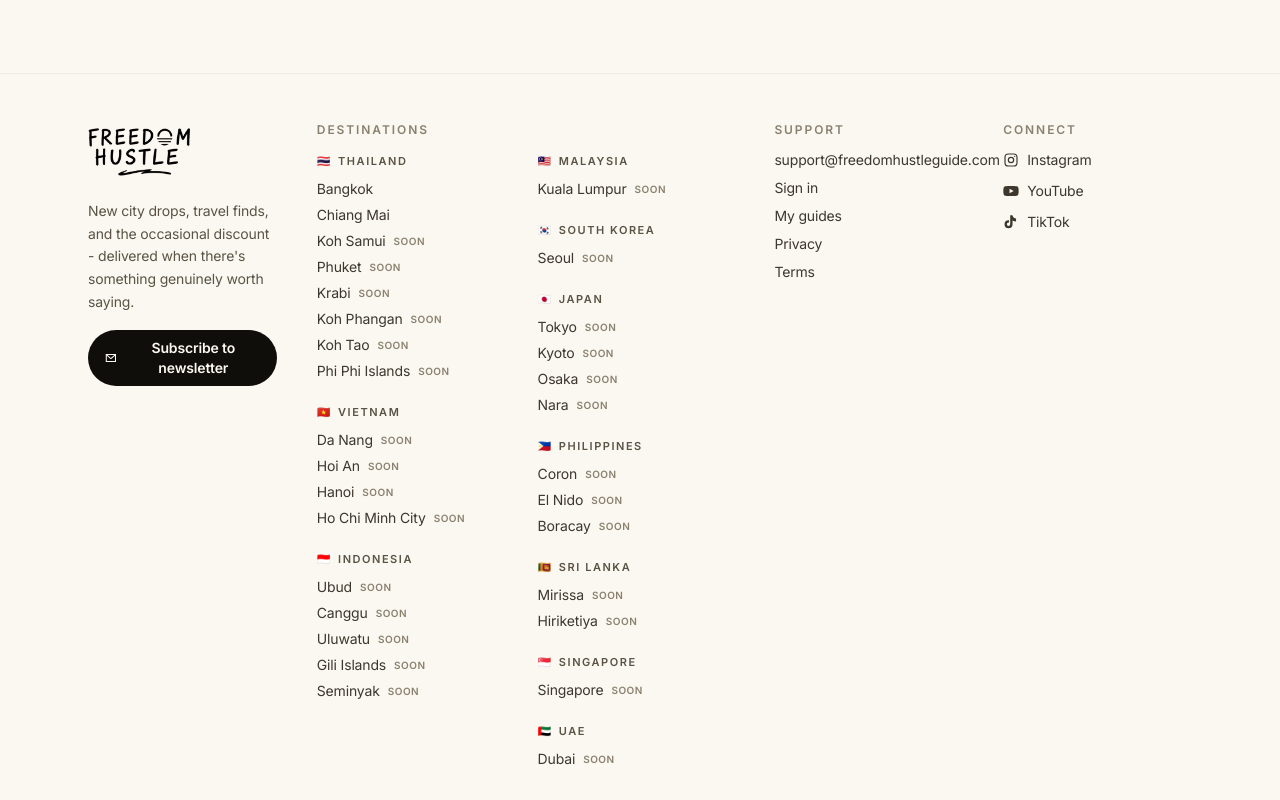
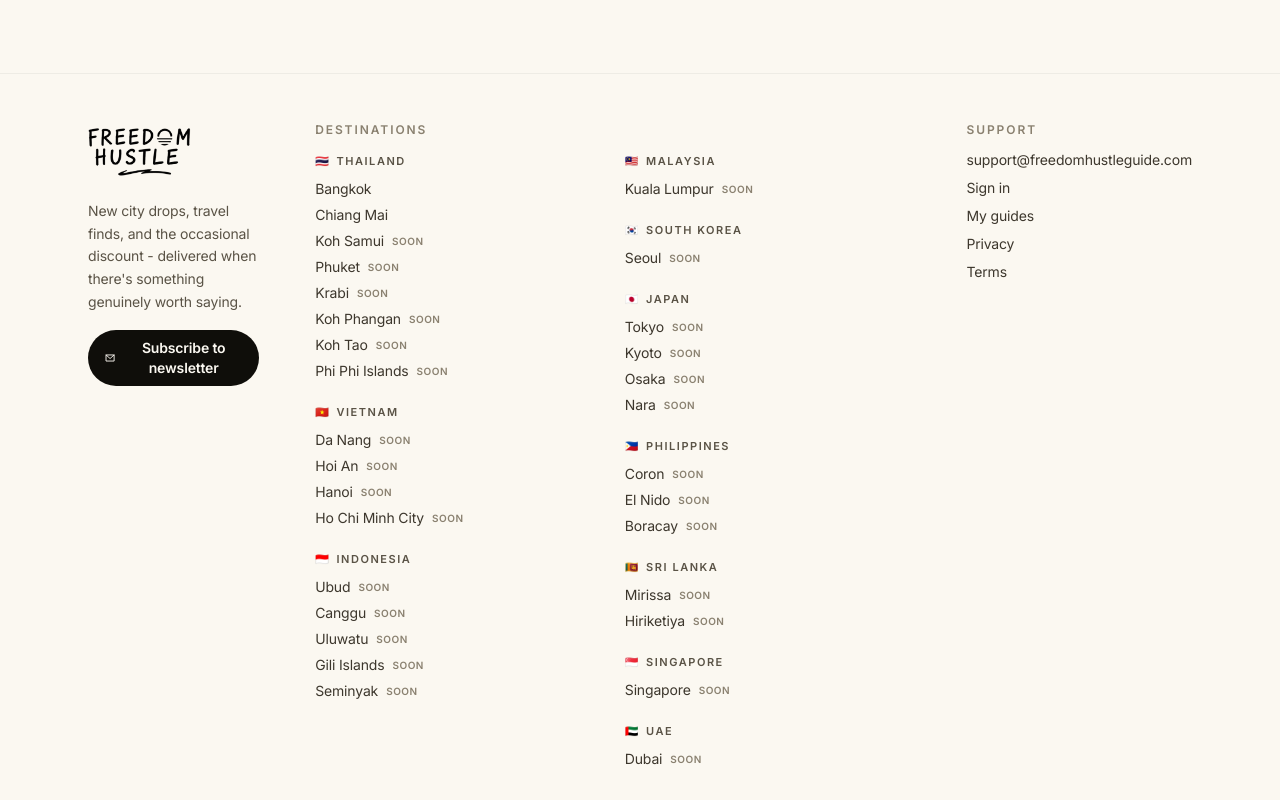
Before and after one commit to meetinfinite/freedomhustleguide, a Next.js app: page / in a window 1280 px wide. Shown: the part 7620-8420 px from the top of the page. Built offline with nearby package versions, Linux system fonts and the light colour scheme; no server answers.

Commit message:
Footer: wider gaps + column sizing so Support email doesn't crowd Connect (#104)
Co-authored-by: Valeria Radu <valeriaradu@Valerias-MacBook-Pro.local>

```diff
--- a/components/SiteFooter.tsx
+++ b/components/SiteFooter.tsx
@@ -33,7 +33,7 @@
     <footer className="border-t border-ink-100 bg-sand-50 mt-8">
       <div className="max-w-6xl mx-auto px-6 py-12">
         {/* Top: brand + nav */}
-        <div className="grid gap-10 sm:grid-cols-2 lg:grid-cols-5 mb-10">
+        <div className="grid gap-10 lg:gap-x-14 sm:grid-cols-2 lg:grid-cols-[1fr_2fr_1.15fr_0.75fr] mb-10">
           {/* Brand + subscribe */}
           <div className="lg:col-span-1">
             <Link
```
